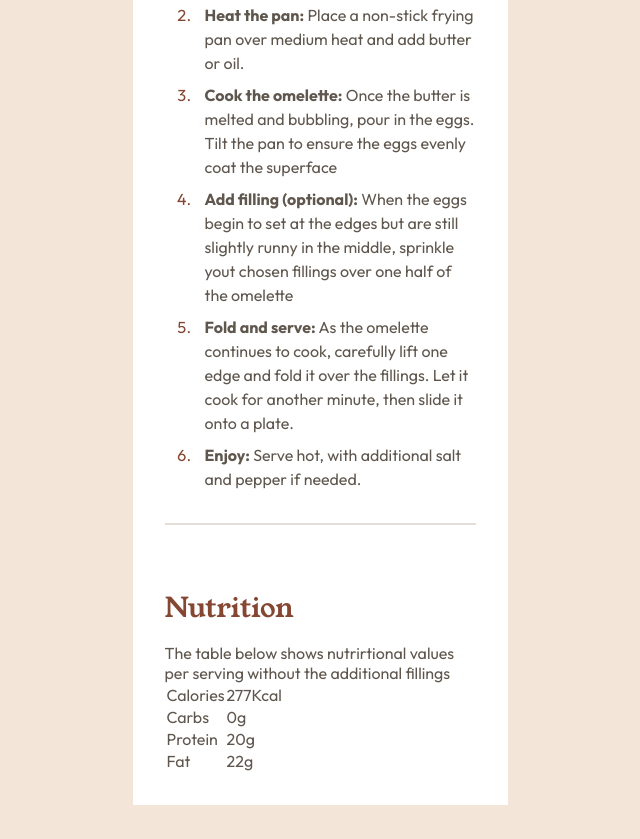
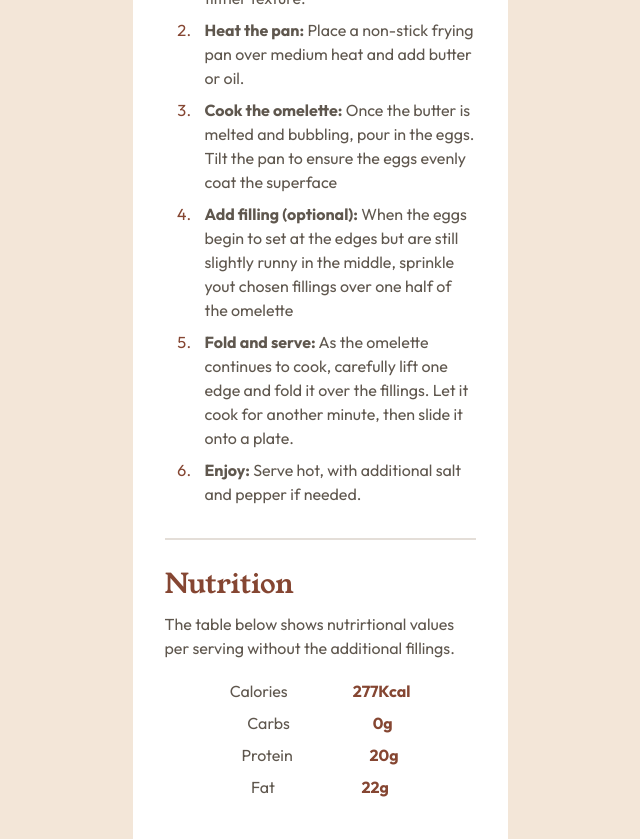
Before and after one commit to AlexanderTejedor/Recipe-page, a plain HTML site: page index.html in a window 1280 px wide. Shown: the part 1109-1948 px from the top of the page, without its empty margins (320-960 px from the left). Before the commit the page ends 1914 px from the top, so only its background shows below. Drawn offline with Linux system fonts and the light colour scheme.

Commit message:
Modifique la tabla y el diseño del articulo nutrition, falta por mejorar

```diff
--- a/index.html
+++ b/index.html
@@ -54,30 +54,45 @@
         </article>
         <article class="nutrition-container">
             <h2 class="nutrition-title">Nutrition</h2>
-            <p class="nutrition-description">The table below shows nutrirtional values per serving without the additional fillings</p>
-            <table class="nutrition-table">
-                <tbody>
-                    <tr>
-                        <td>Calories</td>
-                        <td>277Kcal</td>
+            <p class="nutrition-description">The table below shows nutrirtional values per serving without the additional fillings.</p>
+            <!-- <table class="nutrition-table">
+                <tbody class="table-container">
+                    <tr class="row">
+                        <td class="property">Calories</td>
+                        <td class="value">277Kcal</td>
                     </tr>
-                    <div class="divisor"></div>
-                    <tr>
-                        <td>Carbs</td>
-                        <td>0g</td>
+                    <tr class="row">
+                        <td class="property">Carbs</td>
+                        <td class="value">0g</td>
                     </tr>
-                    <div class="divisor"></div>
-                    <tr>
-                        <td>Protein</td>
-                        <td>20g</td>
+                    <tr class="row">
+                        <td class="property">Protein</td>
+                        <td class="value">20g</td>
                     </tr>
-                    <div class="divisor"></div>
-                    <tr>
-                        <td>Fat</td>
-                        <td>22g</td>
+                    <tr class="row">
+                        <td class="property">Fat</td>
+                        <td class="value">22g</td>
                     </tr>
                 </tbody>
-            </table>
+            </table> -->
+            <div class="nutririon-table">
+                <div class="table-item">
+                    <p class="property">Calories</p>
+                    <p class="value">277Kcal</p>
+                </div>
+                <div class="table-item">
+                    <p class="property">Carbs</p>
+                    <p class="value">0g</p>
+                </div>
+                <div class="table-item">
+                    <p class="property">Protein</p>
+                    <p class="value">20g</p>
+                </div>
+                <div class="table-item">
+                    <p class="property">Fat</p>
+                    <p class="value">22g</p>
+                </div>
+            </div>
         </article>
     </main>
 </body>
--- a/style.css
+++ b/style.css
@@ -51,6 +51,7 @@
     margin: 0;
     box-sizing: border-box;
     font-family: "Outfit", sans-serif;
+    line-height: 1.5rem;
 }
 body{
     display: flex;
@@ -73,6 +74,7 @@ body{
     font-weight: var(--normal-weight);
     font-family: var(--title-font);
     color: var(--dark-charcoal);
+    line-height: 2.3rem;
 }
 
 /* Preparation container */
@@ -129,12 +131,39 @@ body{
 .instructions-list__item {
     padding-left: 10px;
     margin-bottom: .5rem;
-    line-height: 1.5rem;
 }
 .instructions-list__item span{
     font-weight: var(--bold-weight);
 }
 /* Nutrition container */
+
 .nutrition-container{
-    padding: 2rem;
+    margin-bottom: 2.5rem;
 }
+.nutrition-description{
+    margin-bottom: 1.2rem;
+}
+/* .nutrition-table{
+    display: flex;
+    flex-direction: column;
+    justify-content: center;
+    align-items: center;
+}
+.property{
+    padding-right: 3.5rem;
+}
+.nutrition-table .value{
+    font-weight: var(--bold-weight);
+    color:var(--primary-nutmeg-color);
+} */
+
+.table-item{
+    display: flex;
+    justify-content: space-evenly;
+    align-items: e;
+    margin-bottom: .5rem;
+}
+.table-item .value{
+    font-weight: var(--bold-weight);
+    color: var(--primary-nutmeg-color);
+}
```
